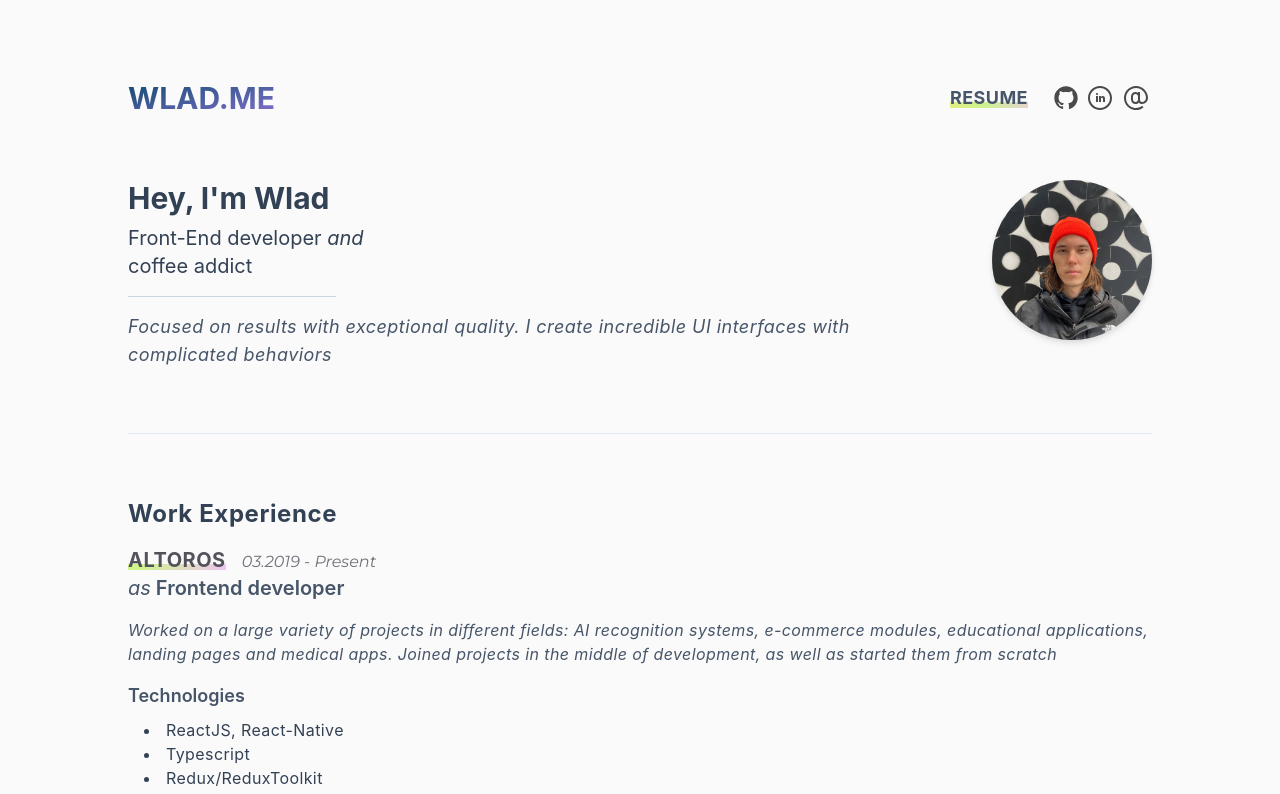
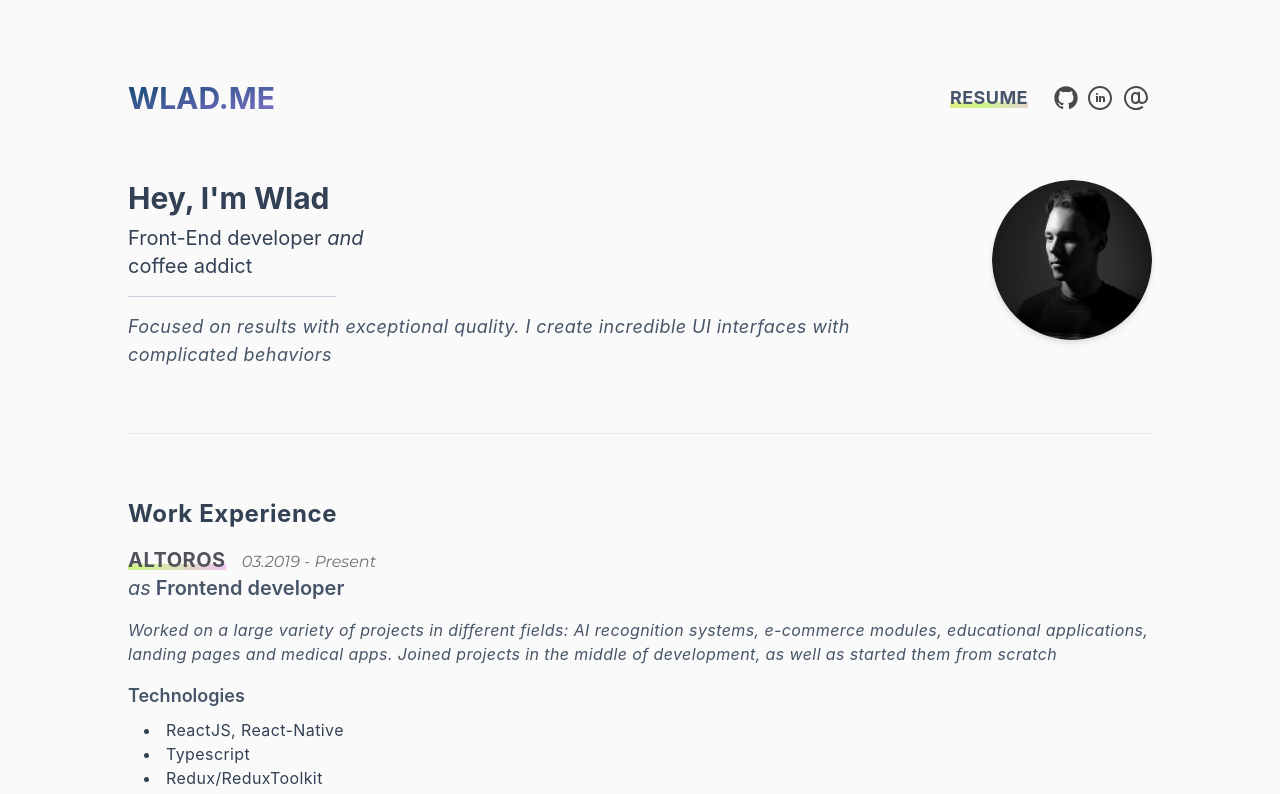
Before and after one commit to dawnhell/wlad.me, a Next.js app: page / in a window 1280 px wide. Shown: the top 794 px of the page. Built offline with nearby package versions, Linux system fonts and the light colour scheme; no server answers.

Commit message:
Update avatar

```diff
--- a/components/Bio.tsx
+++ b/components/Bio.tsx
@@ -25,7 +25,7 @@ const Bio: FC = () => (
 
     <img
       className="object-cover rounded-full w-40 h-40 mb-6  sm:mb-0 drop-shadow-md"
-      src="./circle_me.jpg"
+      src="./circle_me.png"
       alt="That's me!"
     />
   </div>
```
Also changed, not shown: public/circle_me.png (added).
